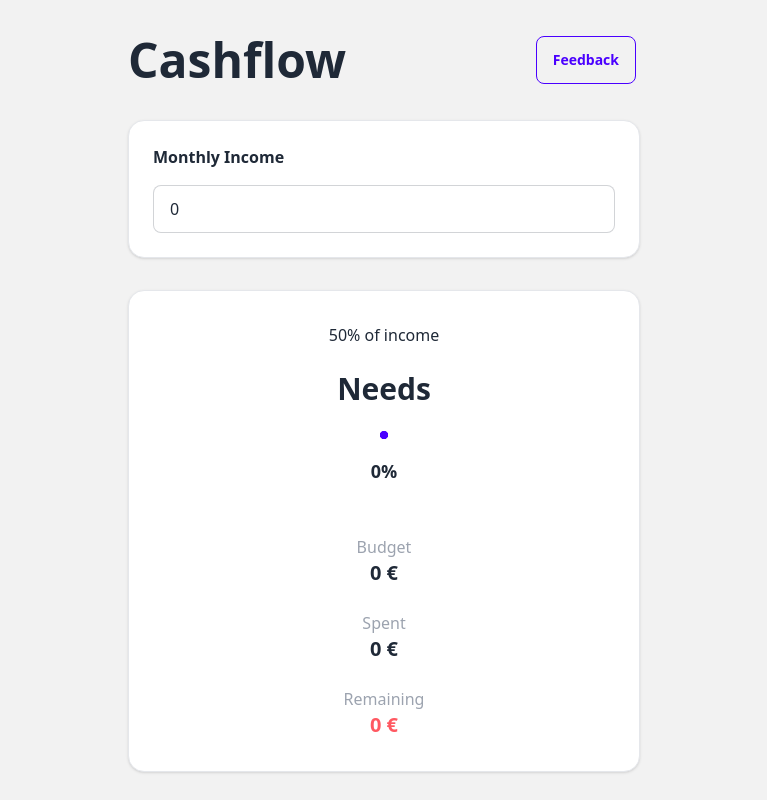
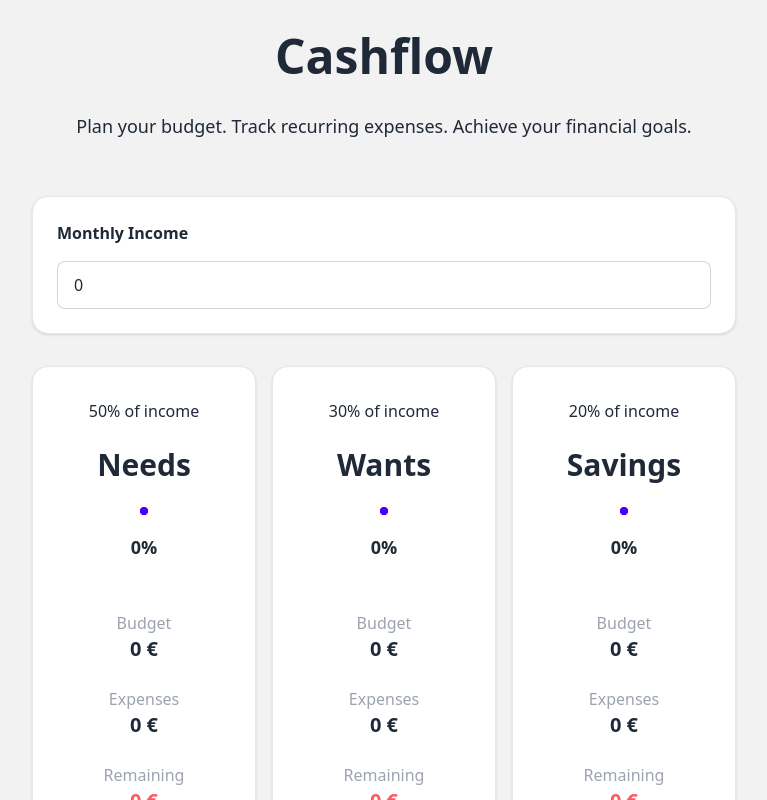
Before and after one commit to tomguillermou/cashflow, a Next.js app: page / in a window 1280 px wide. Shown: the top 800 px of the page, without its empty margins (256-1023 px from the left). Built offline with nearby package versions, Linux system fonts and the light colour scheme; no server answers.

Commit message:
Improve code

```diff
--- a/app/page.tsx
+++ b/app/page.tsx
@@ -4,7 +4,6 @@ import { ChangeEvent, useEffect, useState } from 'react'
 import { BsX } from 'react-icons/bs'
 
 import ExpenseForm from '@/components/ExpenseForm'
-import FeedbackButton from '@/components/FeedbackButton'
 import { Expense, deleteExpense, fetchExpenses, filterExpenses, sumExpenses } from '@/lib/expense'
 import { fetchIncome, storeIncome } from '@/lib/income'
 
@@ -57,14 +56,14 @@ export default function Home() {
   }
 
   return (
-    <main className='flex flex-col p-8 gap-8 mx-auto max-w-xl'>
-      <div className='flex justify-between items-center'>
-        <h1 className='text-5xl font-bold'>Cashflow</h1>
+    <main className='flex flex-col p-8 gap-8 mx-auto max-w-3xl'>
+      <h1 className='text-5xl font-bold text-center'>Cashflow</h1>
 
-        <FeedbackButton />
-      </div>
+      <p className='text-lg text-center'>
+        Plan your budget. Track recurring expenses. Achieve your financial goals.
+      </p>
 
-      <div className='flex flex-col p-6 gap-4 rounded-box border shadow bg-base-100'>
+      <div className='flex flex-col mt-6 p-6 gap-4 rounded-box border shadow bg-base-100'>
         <label className='font-bold'>Monthly Income</label>
         <input
           type='text'
@@ -74,6 +73,7 @@ export default function Home() {
         />
       </div>
 
+      <section className='grid grid-cols-1 gap-4 md:grid-cols-3'>
         <BudgetCard
           title='Needs'
           income={income}
@@ -95,6 +95,7 @@ export default function Home() {
           spent={sumExpenses(filterExpenses(expenses, 'savings'))}
           tooltip='This is the amount you set aside for unforeseen expenses, investments, or loan repayments.'
         />
+      </section>
 
       <ExpenseForm />
 
--- a/components/BudgetCard.tsx
+++ b/components/BudgetCard.tsx
@@ -4,7 +4,7 @@ export default function BudgetCard({ title, income, ratio, spent }: BudgetCardPr
 
   const budget = income * ratio
   const spentPercentage = income ? (spent / (income * ratio)) * 100 : 0
-  const remaining = Math.max(budget - spent, 0)
+  const remaining = budget - spent
 
   return (
     <div className='flex flex-col items-center text-center p-8 gap-6 rounded-box border shadow bg-base-100'>
@@ -26,7 +26,7 @@ export default function BudgetCard({ title, income, ratio, spent }: BudgetCardPr
       </div>
 
       <div>
-        <p className='text-gray-400'>Spent</p>
+        <p className='text-gray-400'>Expenses</p>
         <p className='text-xl font-bold'>{formatEuro(spent)}</p>
       </div>
 
--- a/components/FeedbackButton.tsx
+++ /dev/null
@@ -1,28 +0,0 @@
-import { sendFeedback } from '@/actions/send-feedback'
-
-export default function FeedbackButton() {
-  return (
-    <div className='dropdown dropdown-end'>
-      <div tabIndex={0} role='button' className='btn btn-primary btn-outline m-1'>
-        Feedback
-      </div>
-      <form
-        tabIndex={0}
-        className='dropdown-content flex flex-col gap-4 p-6 z-[1] w-96 bg-base-100 border rounded-box shadow-xl'
-        action={sendFeedback}>
-        <textarea
-          name='content'
-          className='textarea textarea-bordered'
-          placeholder='Please type here...'
-          maxLength={400}
-          rows={7}
-          style={{ resize: 'none' }}
-          required></textarea>
-
-        <button type='submit' className='btn btn-primary'>
-          Send feedback
-        </button>
-      </form>
-    </div>
-  )
-}
```
Lines whose indentation alone changed are shown as unchanged.
